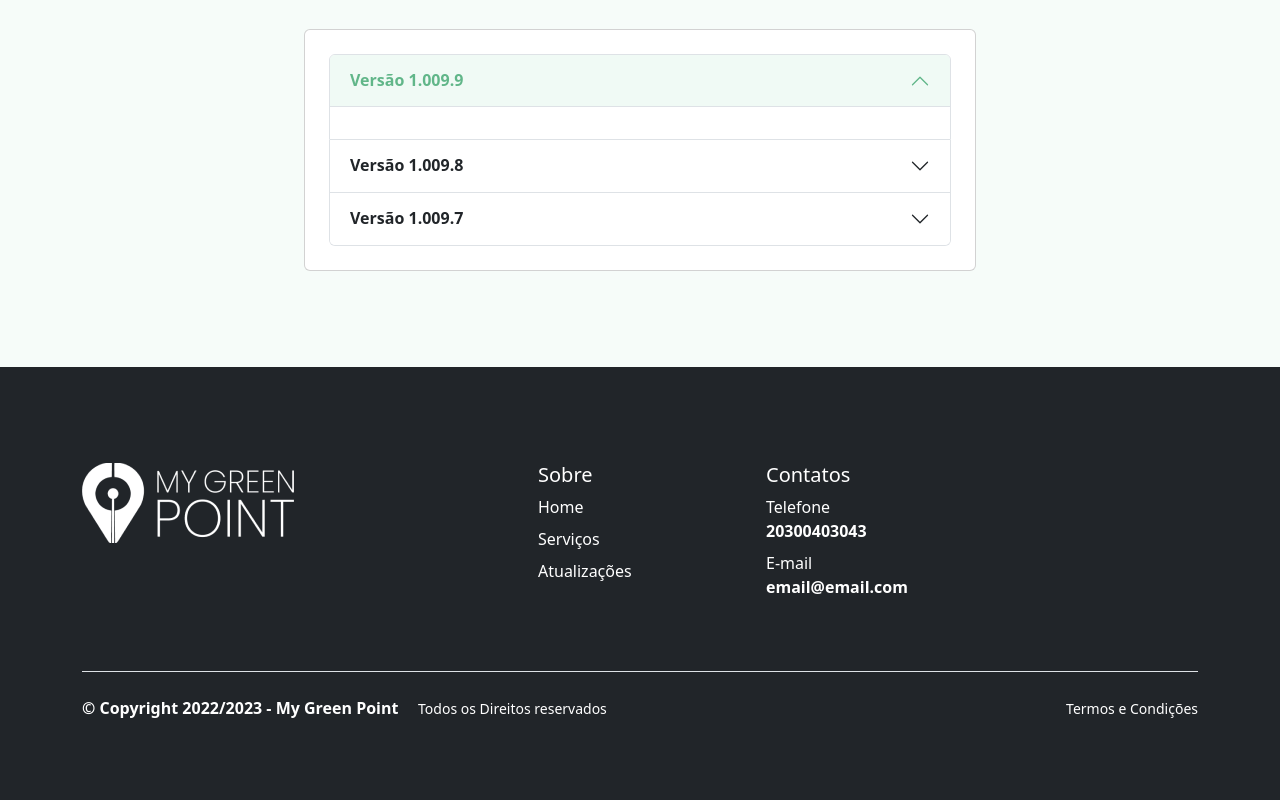
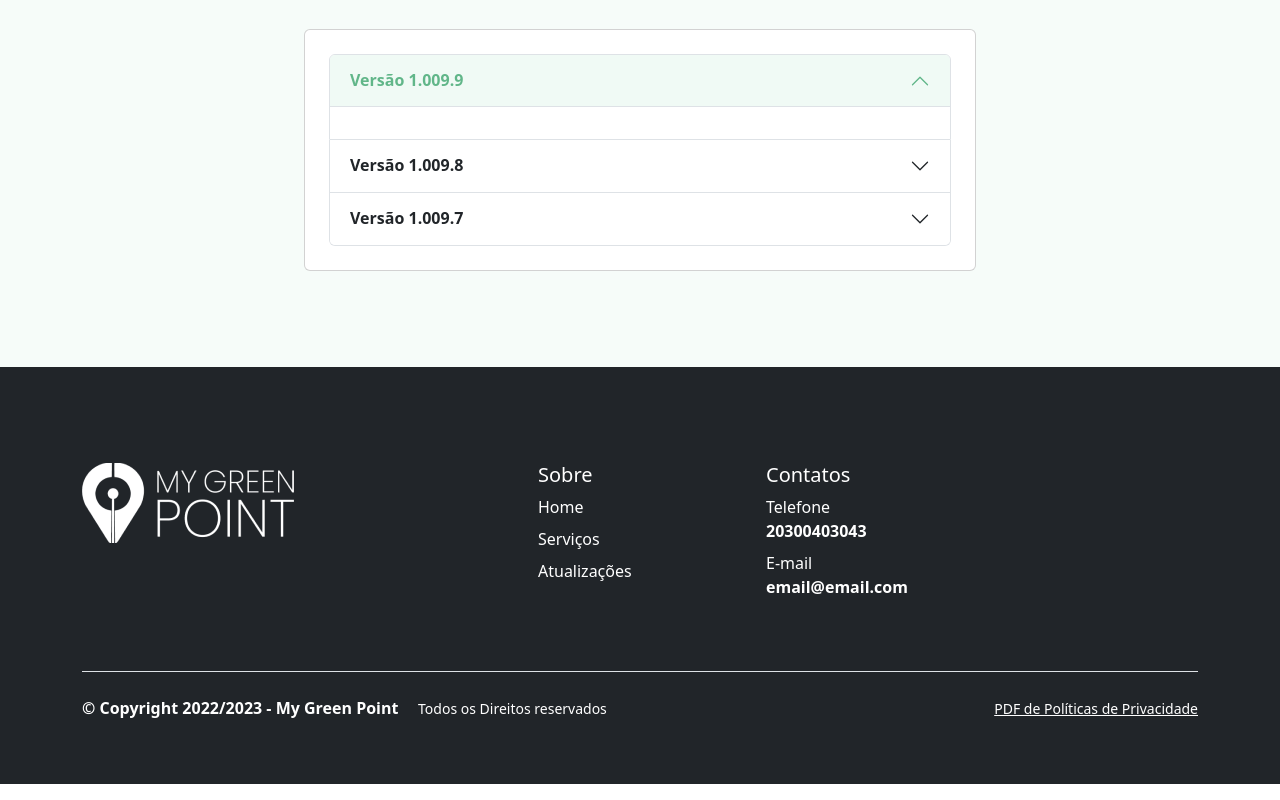
Before and after one commit to DsBastos/PI4-Projeto-Website, a React (Vite) app: page / in a window 1280 px wide. Shown: the part 2663-3463 px from the top of the page. Built offline with nearby package versions, Linux system fonts and the light colour scheme; no server answers.

Commit message:
com pdf e qrcode

```diff
--- a/src/App.jsx
+++ b/src/App.jsx
@@ -199,7 +199,7 @@ export function App() {
                   </a>
                 </div>
                 <div className="d-flex justify-content-center">
-                  <img src={qrcodeImage} className="pe-lg-5" alt="" />
+                  <img src={qrcodeImage} className="pe-lg-5  w-75" alt="" />
                 </div>
               </div>
             </div>
--- a/src/components/Footer.jsx
+++ b/src/components/Footer.jsx
@@ -1,6 +1,6 @@
 import React from "react";
 import logo from "../assets/LOGOBRANCO.png";
-
+import pdf from "../../public/PoliticaPrivacidade_MyGreenPoint.pdf";
 export function Footer() {
   return (
     <div className="bg-dark">
@@ -48,10 +48,10 @@ export function Footer() {
               <small className="ms-3"> Todos os Direitos reservados</small>
             </p>
             <ul className="list-unstyled d-flex">
-              <p className="text-white">
-                {" "}
-                <small>Termos e Condições</small>
-              </p>
+              <a href={pdf} type="button" className="text-white" target="_blank">
+
+                <small>PDF de Políticas de Privacidade</small>
+              </a>
             </ul>
           </div>
         </footer>
```
Also changed, not shown: src/assets/qrcode.png, 1 other file (tests, documents, lock files or other folders).
